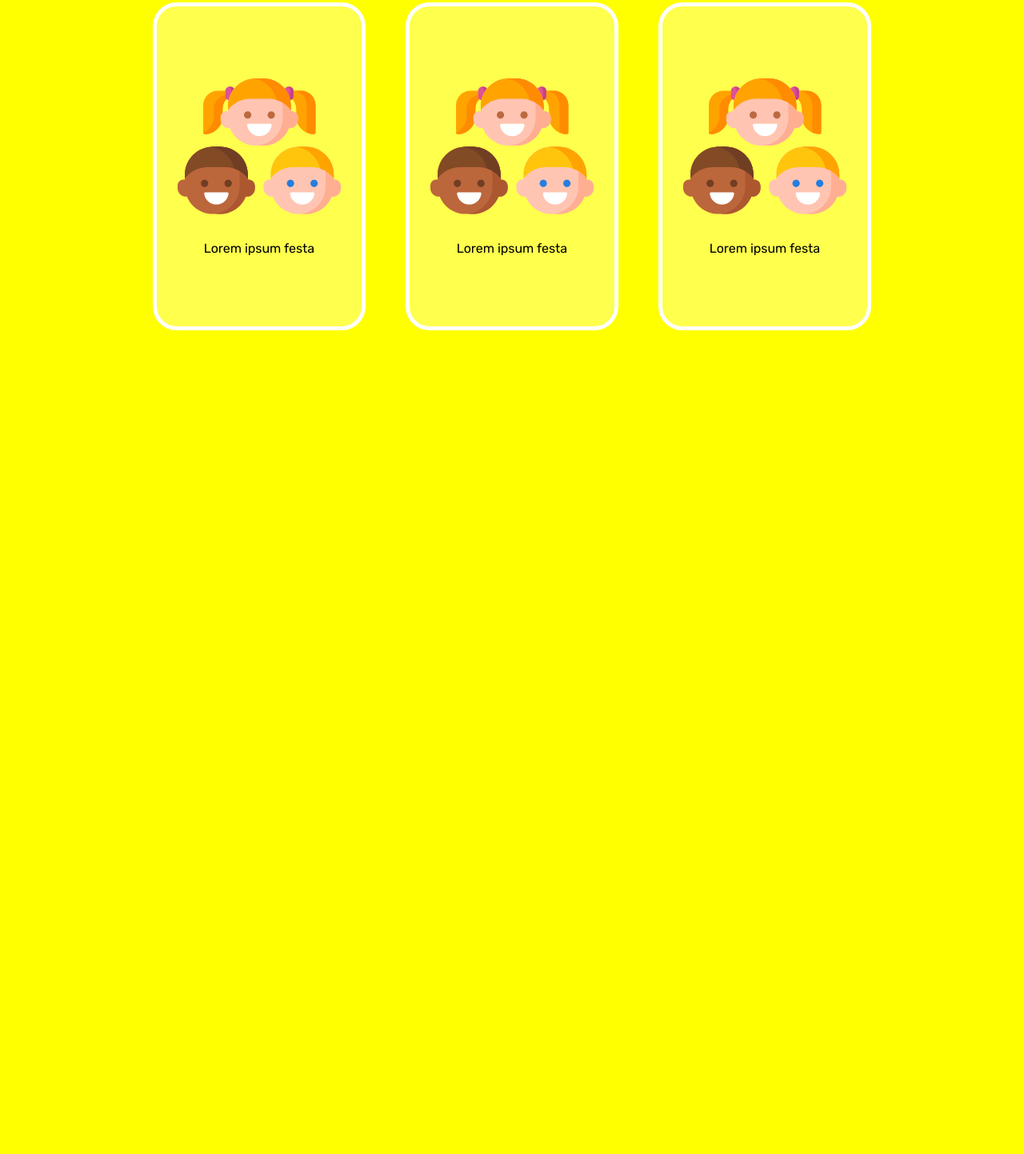
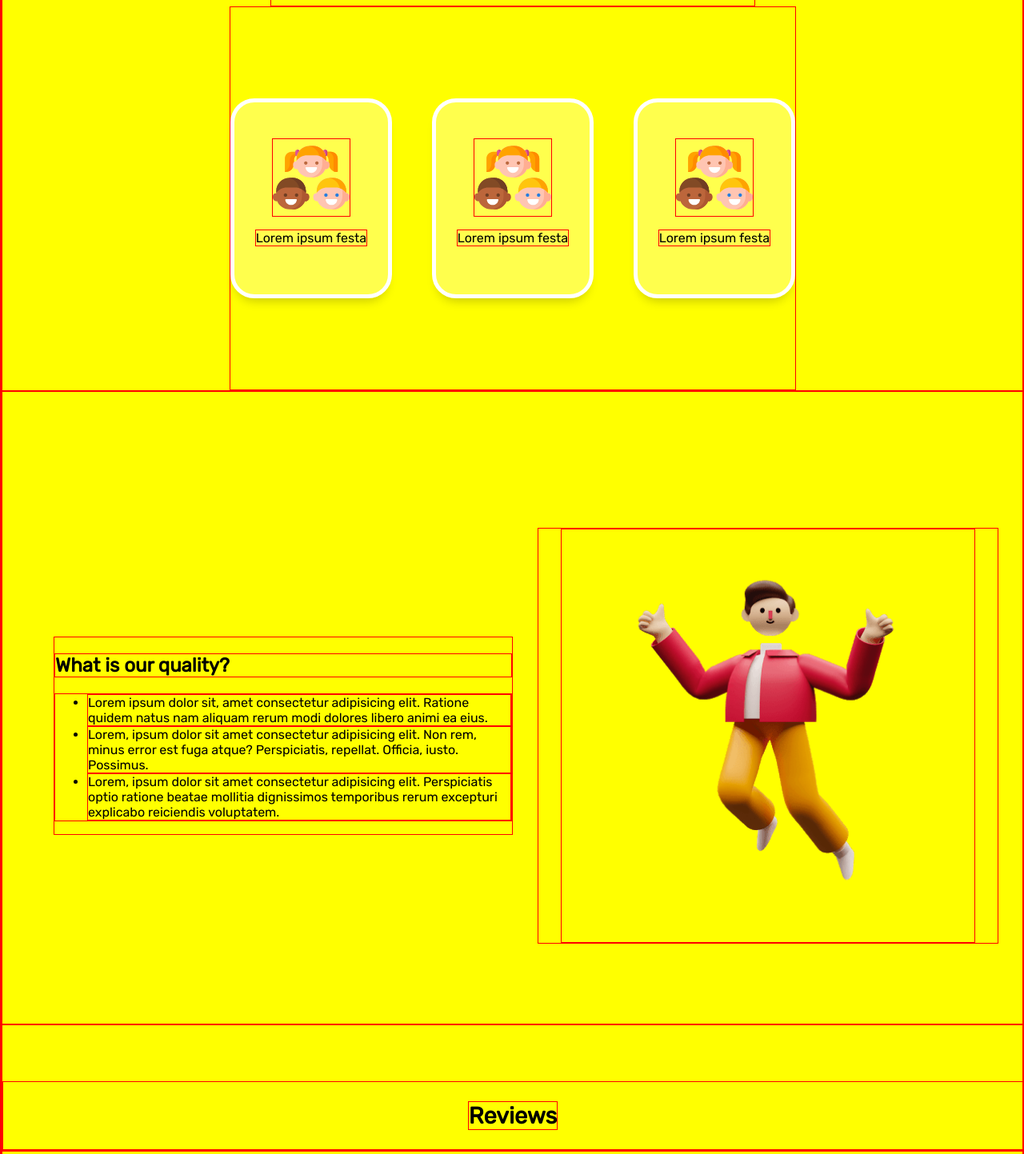
Before and after one commit to kinvictor/weebs, a plain HTML site: page varian1/index.html in a window 1280 px wide. Shown: the part 1097-2540 px from the top of the page at 80% size. Before the commit the page ends 1580 px from the top, so only its background shows below. Drawn offline with Linux system fonts and the light colour scheme.

```diff
--- a/varian1/index.html
+++ b/varian1/index.html
@@ -38,7 +38,7 @@
 
     <div class="master-bnfit container">
         <div class="master-title">
-            <h3>Benefits</h3>
+            <h2>Benefits</h2>
             <p>Lorem ipsum dolor sit amet consectetur adipisicing elit. Eum, dolor?</p>
         </div>
         <div class="sub-bnfit">
@@ -57,6 +57,30 @@
         </div>
     </div>
 
+
+    <div class="master-desc container">
+        <div class="text-desc">
+            <h2>What is our quality?</h2>
+            <ul>
+                <li>Lorem ipsum dolor sit, amet consectetur adipisicing elit. Ratione quidem natus nam aliquam rerum modi dolores libero animi ea eius.</li>
+                <li>Lorem, ipsum dolor sit amet consectetur adipisicing elit. Non rem, minus error est fuga atque? Perspiciatis, repellat. Officia, iusto. Possimus.</li>
+                <li>Lorem, ipsum dolor sit amet consectetur adipisicing elit. Perspiciatis optio ratione beatae mollitia dignissimos temporibus rerum excepturi explicabo reiciendis voluptatem.</li>
+            </ul>
+        </div>
+        <div class="img-desc">
+            <img src="img/hero2.png">
+        </div>
+    </div>
+
+
+    <div class="master-review container">
+        <div class="master-title">
+            <h2>Reviews</h2>
+        </div>
+        <div class="sub-review">
+        </div>
+    </div>
+
     <script src="script.js"></script>
 </body>
 </html>
--- a/varian1/style.css
+++ b/varian1/style.css
@@ -1,8 +1,8 @@
 @import url('https://fonts.googleapis.com/css2?family=Rubik&display=swap');
 
-/* * {
+* {
     border: 1px solid red;
-} */
+}
 
 body {
     font-family: 'Rubik', sans-serif;
@@ -12,9 +12,8 @@ body {
 
 .container {
     height: 90vh;
-    width: 90vw;
+    width: 100%;
     padding-top: 70px;
-    /* overflow: hidden; */
 }
 
 button {
@@ -27,6 +26,10 @@ button {
 
 .master-title {
     font-size: 1.2rem;
+    display: flex;
+    flex-direction: column;
+    justify-content: center;
+    align-items: center;
 }
 
 
@@ -93,10 +96,7 @@ button {
 .master-hero {
     display: grid;
     grid-template-columns: repeat(2, 1fr);
-
-    width: 100%;
     place-items: center;
-
 }
 
 .text-hero p{
@@ -128,37 +128,59 @@ button {
     display: grid;
     grid-template-rows:.5fr 1fr;
     justify-items: center;
-    width: 100%;
 }
 
 .sub-bnfit {
     display: flex;
     gap: 50px;
+    align-items: center;
 }
 
 .bnfit {
     border: 5px solid white;
     border-radius: 30px;
     background: rgba(255, 255, 255, 0.3);
-    width: 20vw;
-    height: 50vh;
+    width: 15vw;
+    height: 30vh;
     display: flex;
     flex-direction: column;
     justify-content: center;
     align-items: center;
+    box-shadow: 0px 10px 13px -7px #00000038;
+}
+
+.bnfit:hover {
+    box-shadow: 0px 10px 13px -7px #000000;
 }
 
 .bnfit img {
-    width: 80%;
+    width: 50%;
 }
+
 /* END BENEFIT */
 
-.master-title {
+
+/* DESCRIPTION */
+.master-desc {
+    display: grid;
+    grid-template-columns: repeat(2, 1fr);
+    place-items: center;
+}
+
+.text-desc {
+    margin-left: 5vw;
+}
+.img-desc {
+    width: 90%;
     display: flex;
-    flex-direction: column;
     justify-content: center;
-    align-items: center;
 }
+
+.img-desc img{
+    width: 90%;
+}
+/* END DESCRIPTION */
+
 /* @keyframes fadein {
     0% {
         background: blue;
```
Also changed, not shown: varian1/img/hero2.png (added).
